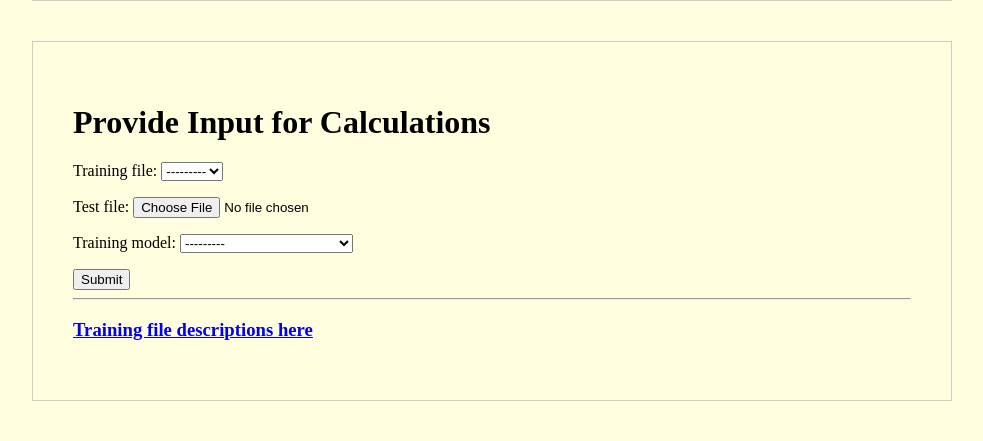
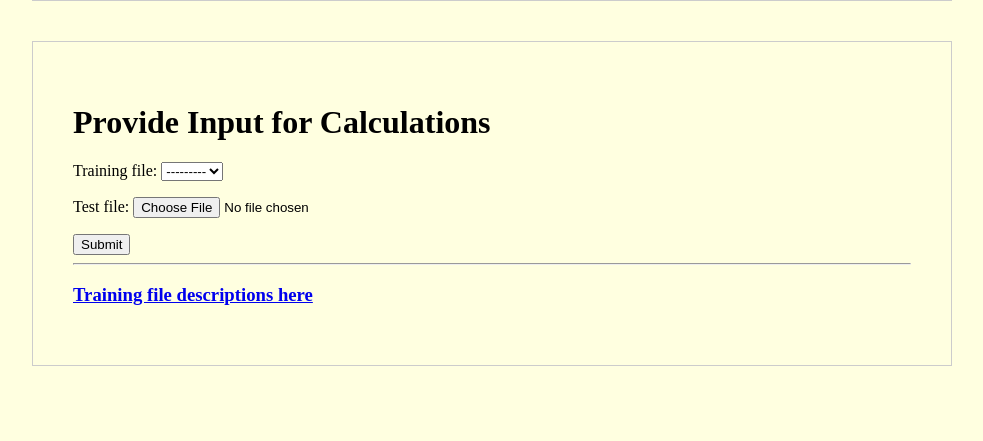
Before and after one commit to connormayer/uci_phonotactic_calculator, a Django app: page /upload-default in a window 1280 px wide. Shown: the part 467-908 px from the top of the page, without its empty margins (148-1131 px from the left). After the commit the page ends 833 px from the top, so only its background shows below. Run offline with Django 3.2, Linux system fonts and the light colour scheme; parts of the project's set-up code (start-up, migrations or seed data) failed here and were passed over; some libraries are stand-ins or nearby versions.

Commit message:
Removed RNN

```diff
--- a/webcalc/models.py
+++ b/webcalc/models.py
@@ -31,20 +31,11 @@ class UploadTrain(models.Model):
     training_file = models.FileField(upload_to='uploads', blank=True)
     default_training_file = models.CharField(choices=files_list, max_length=200, blank=True)
     test_file = models.FileField(upload_to='uploads')
-    models_list = [('simple', 'Unigram/Bigram Scores'), ('complex', 'RNN Model')]
-    training_model = models.CharField(choices=models_list, max_length=128)
+    training_model = models.CharField(default='simple', max_length=128)
     timeStr = datetime.now().strftime('%m_%d_%H%M')
-    #media_path = settings.MEDIA_ROOT
     out_file = "outfile_" + timeStr + ".csv"
-    #out_file = None
 
     def save(self, *args, **kwargs):
-        # if not self.pk:
-        #     media_path = settings.MEDIA_ROOT
-        #     train_file = join(media_path, basename(self.training_file.name))
-        #     test_file = join(media_path, basename(self.test_file.name))
-        #     out_file = join(media_path, "outfile.csv")
-        #     calc.run(train_file, test_file, out_file)
         return super(UploadTrain, self).save(*args, **kwargs)
 
 
@@ -53,11 +44,6 @@ class UploadWithDefault(models.Model):
     files_list = [(x.file_name, x.file_name) for x in default_objects]
     training_file = models.CharField(choices=files_list, max_length=200)
     test_file = models.FileField(upload_to='uploads')
-    models_list = [('unigram', 'Unigram Probability'), ('bigram', 'Bigram Probability'), \
-        ('posUnigram', 'Positional Unigram Score'), ('posBigram', 'Positional Bigram Score')]
-    training_model = models.CharField(choices=models_list, max_length=128)
-
+    training_model = models.CharField(default='simple', max_length=128)
     timeStr = datetime.now().strftime('%m_%d_%H%M')
-    #media_path = settings.MEDIA_ROOT
     out_file = "outfile_" + timeStr + ".csv"
-    #out_file = None
--- a/webcalc/views.py
+++ b/webcalc/views.py
@@ -13,14 +13,13 @@ from os.path import isfile, join, basename
 
 from src import ngram_calculator as calc
 from src import utility as util
-from src.rnn_src import main as rnn
 
 # Create your views here.
 from .models import UploadTrain, DefaultFile, UploadWithDefault
 
 class UploadTrainView(CreateView):
     model = UploadTrain
-    fields = '__all__'#['training_file', 'test_file', 'training_model']
+    fields = ['training_file', 'default_training_file', 'test_file']
     template_name = 'home.html'
     success_url = reverse_lazy('output')
 
@@ -34,9 +33,7 @@ class UploadTrainView(CreateView):
         context = self.get_context_data()
         form.data = form.data.copy()  # make copy of form data
         form.data['default_training_file'] = ''
-        form.data['training_model'] = '' # reset training model dropdown selection in form
         context['form'] = form # set form in context to updated form
-        #messages.warning(self.request, 'Bad file formatting')
         return response
 
     def form_valid(self, form):
@@ -85,11 +82,7 @@ class UploadTrainView(CreateView):
 
         out_file = join(media_path, 'uploads', basename(new_outfile_name))
 
-        model = (self.model.objects.last()).training_model
-        if model == 'simple':
-            calc.run(train_file, test_file, out_file)
-        elif model == 'complex':
-            rnn.run(train_file, test_file, out_file)#print('run rnn')
+        calc.run(train_file, test_file, out_file)
 
         return response
 
@@ -126,7 +119,7 @@ class AboutView(TemplateView):
 
 class UploadDefaultView(CreateView):
     model = UploadWithDefault
-    fields = '__all__'
+    fields = ['training_file', 'default_training_file', 'test_file']
     template_name = 'uploadDefault.html'
     success_url = reverse_lazy('output')
 
```
Also changed, not shown: webcalc/templates/about.html (+5 -23 lines), webcalc/templates/home.html (+3 -11 lines).
